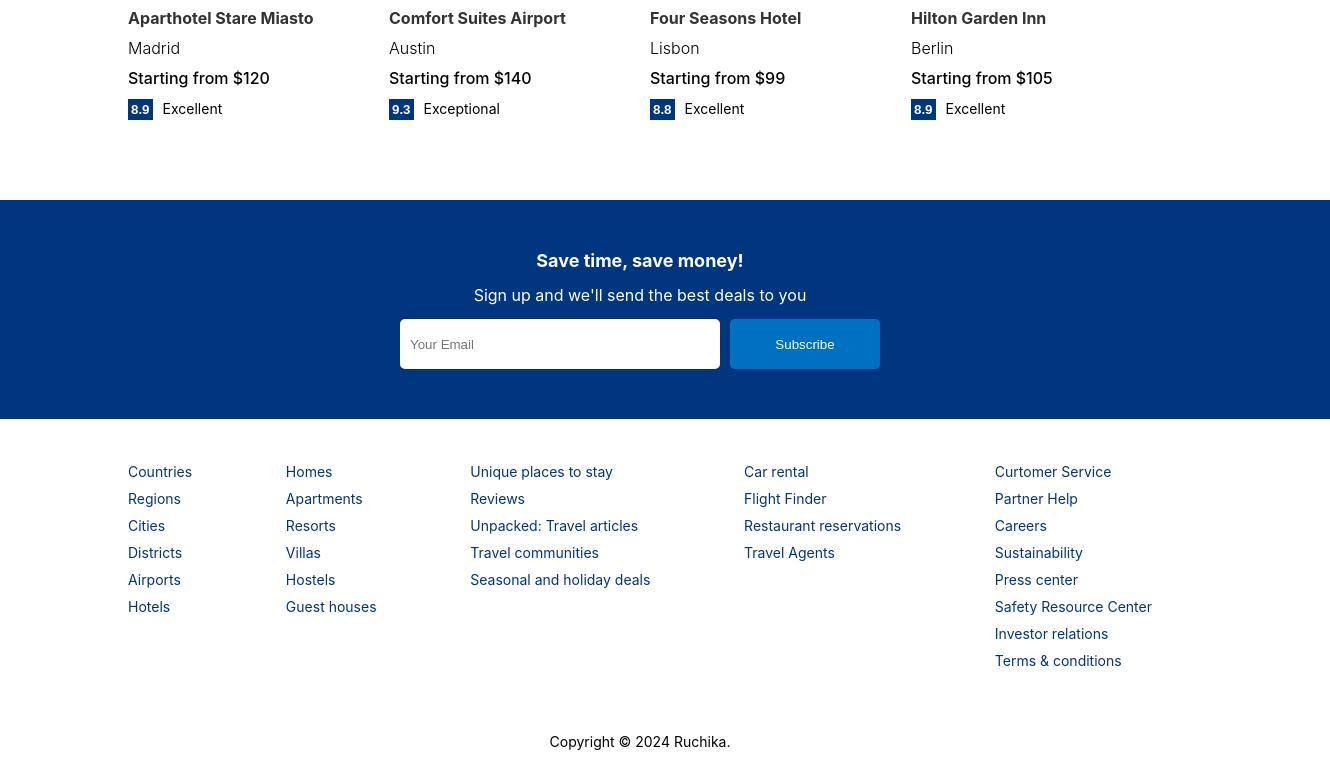
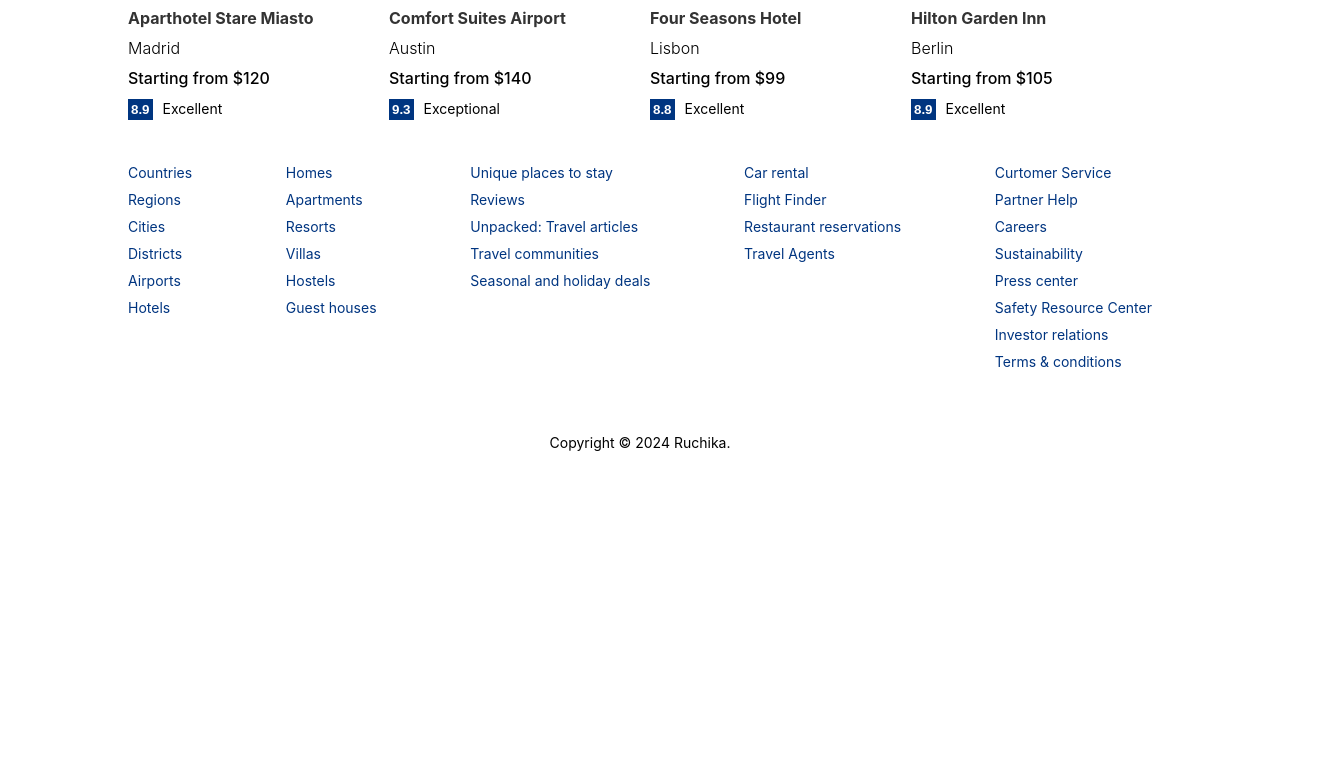
Before and after one commit to ruchik02/booking-app, a React (Create React App) app in the folder booking-website/: page / in a window 1280 px wide. Shown: the part 1366-2126 px from the top of the page, 1330 px wide, since content can reach past the window. After the commit the page ends 1827 px from the top, so only its background shows below. Built offline with nearby package versions, Linux system fonts and the light colour scheme.

Commit message:
changes in some file

```diff
--- a/booking-website/src/components/mailList/mailList.css
+++ /dev/null
@@ -1,34 +0,0 @@
-.mail {
-  width: 100%;
-  margin-top: 50px;
-  background-color: #003580;
-  color: white;
-  display: flex;
-  flex-direction: column;
-  align-items: center;
-  padding: 50px;
-  gap: 14px;
-}
-.mailTitle {
-  font-size: 18px;
-  font-weight: bold;
-}
-.mailInputContainer > input {
-  width: 300px;
-  height: 30px;
-  padding: 10px;
-  border: none;
-  margin-right: 10px;
-  border-radius: 5px;
-}
-
-.mailInputContainer > button {
-  height: 50px;
-  width: 150px;
-  background-color: #0071c2;
-  color: white;
-  font-weight: 500;
-  border: none;
-  border-radius: 5px;
-  cursor: pointer;
-}
--- a/booking-website/src/components/mailList/mailList.tsx
+++ /dev/null
@@ -1,19 +0,0 @@
-import React from "react";
-import "./mailList.css";
-
-const MailList = () => {
-  return (
-    <div className="mail">
-      <span className="mailTitle">Save time, save money!</span>
-      <span className="mailDesc">
-        Sign up and we'll send the best deals to you
-      </span>
-      <div className="mailInputContainer">
-        <input type="text" placeholder="Your Email" />
-        <button>Subscribe</button>
-      </div>
-    </div>
-  );
-};
-
-export default MailList;
--- a/booking-website/src/pages/Home/Home.tsx
+++ b/booking-website/src/pages/Home/Home.tsx
@@ -5,7 +5,7 @@
 import React from "react";
 import "./home.css";
 import FeaturedProperty from "../../components/featuredProperty/FeaturedProperty";
-import MailList from "../../components/mailList/MailList";
+// import MailList from "../../components/mailList/MailList";
 import Footer from "../../components/footer/Footer";
 const Home = () => {
   return (
@@ -18,7 +18,7 @@
         <PropertyList />
         <h1 className="homeTitle">Homes guests love</h1>
         <FeaturedProperty />
-        <MailList />
+        {/* <MailList /> */}
         <Footer />
       </div>
     </React.Fragment>
```
